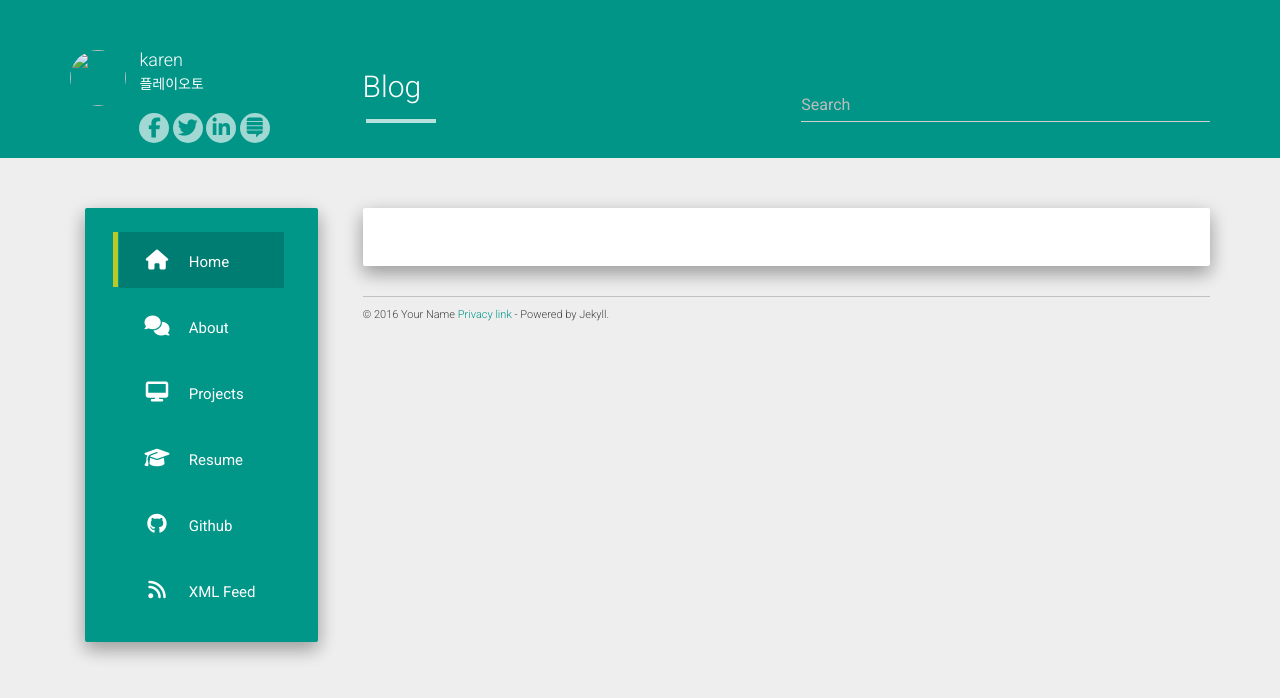
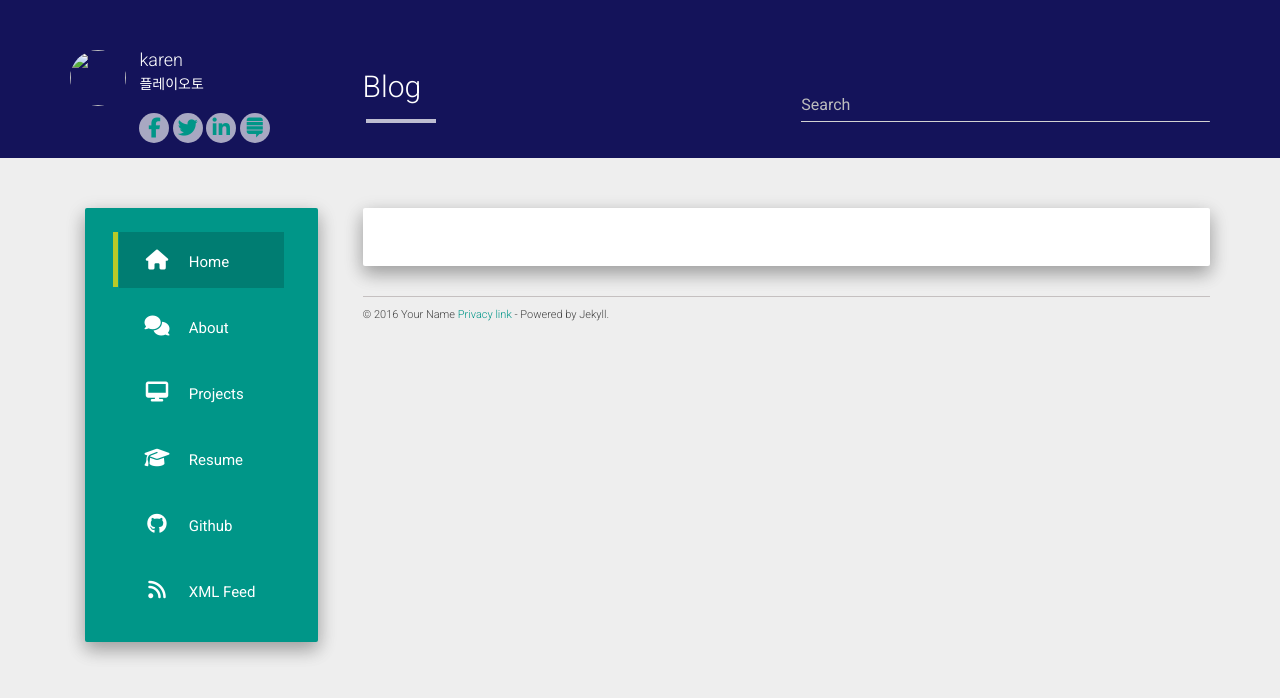
Before and after one commit to lekaren/lekaren.github.io, a Jekyll site: the page built from index.html, in a window 1280 px wide. Shown: the top 698 px of the page. Built offline with Jekyll 4.4.1, drawn with Linux system fonts in a browser that asks for light colours; nearby versions of some CDN libraries; the list of posts is cut into pages by our own code.

Commit message:
색 변경

```diff
--- a/static/css/main.css
+++ b/static/css/main.css
@@ -1,6 +1,6 @@
 .main.outer{padding-top: 50px;}
 .header-panel.shadow-z-2 {
-    background-color: #009587;
+    background-color: #14135a;
     padding: 50px 0 15px 0;
     width: 100%;
 }
```
